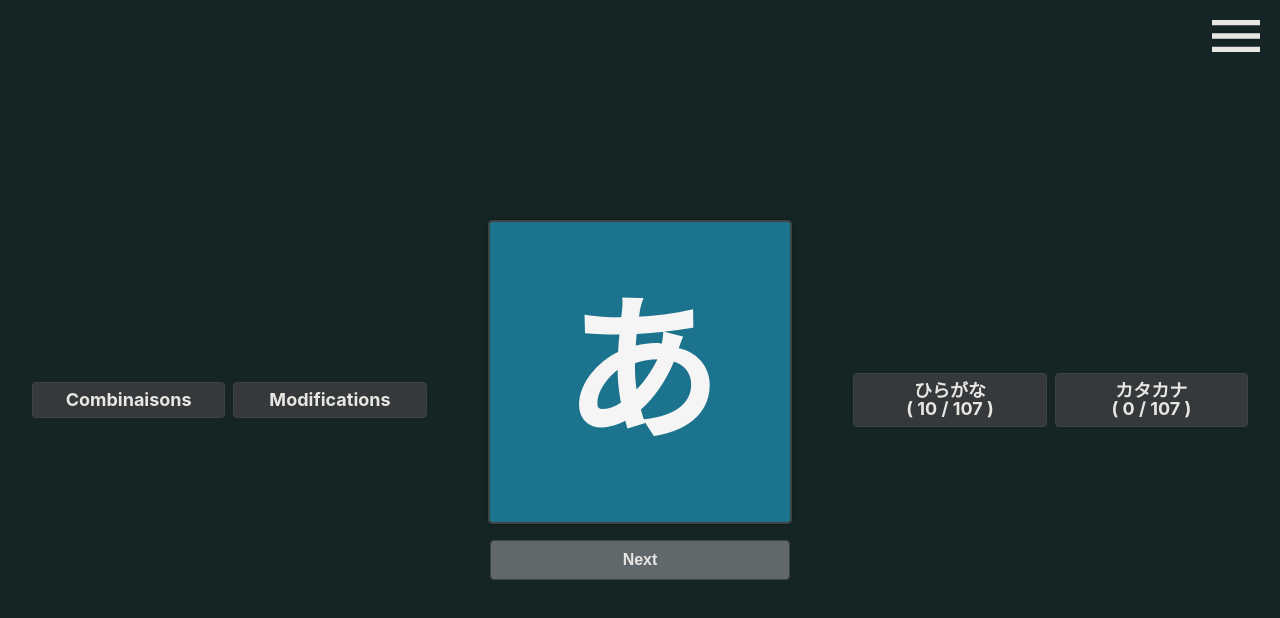
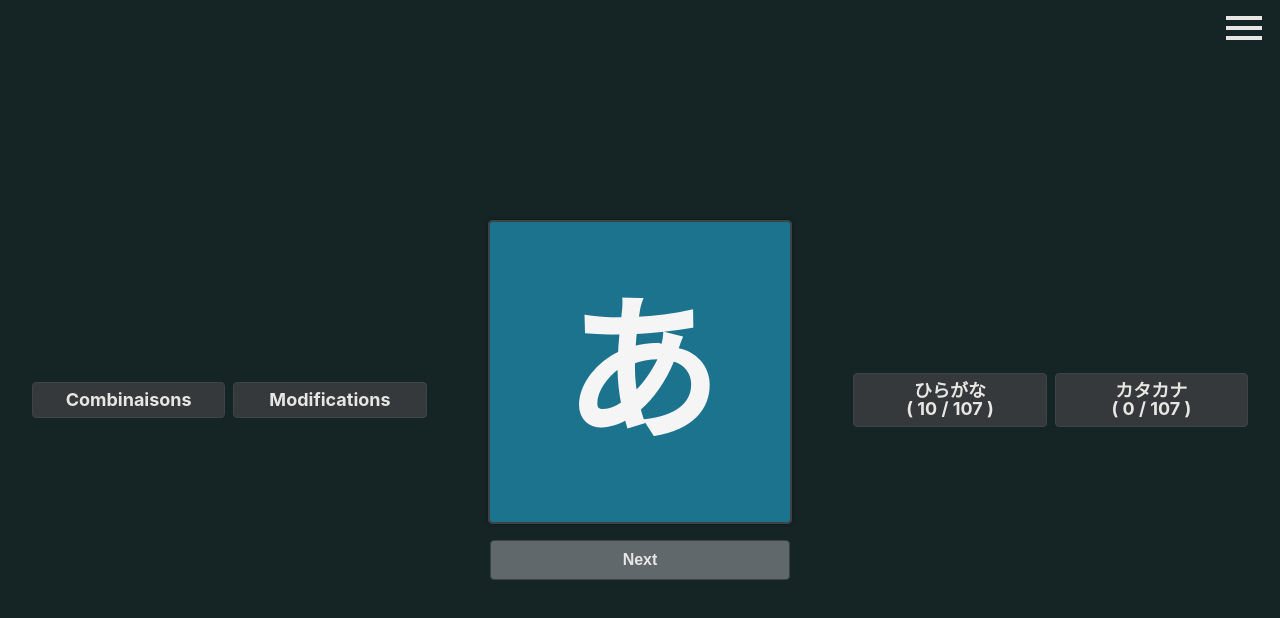
Before and after one commit to Dorian-Garcia-pro/flash-kanas, a React (Create React App) app: page / in a window 1280 px wide. Shown: the top 618 px of the page. Built offline with nearby package versions, Linux system fonts and the light colour scheme; the HTML template or start-up script is replaced by a standard one.

Commit message:
Update Nav.scss

```diff
--- a/src/components/Nav.scss
+++ b/src/components/Nav.scss
@@ -6,9 +6,11 @@
   right: 12px;
   z-index: 1300;
   align-items: flex-end;
+
   & img {
     fill: rgb(232, 230, 227);
-    width: 4rem;
+
+    width: 3rem;
     cursor: pointer;
   }
 }
```
